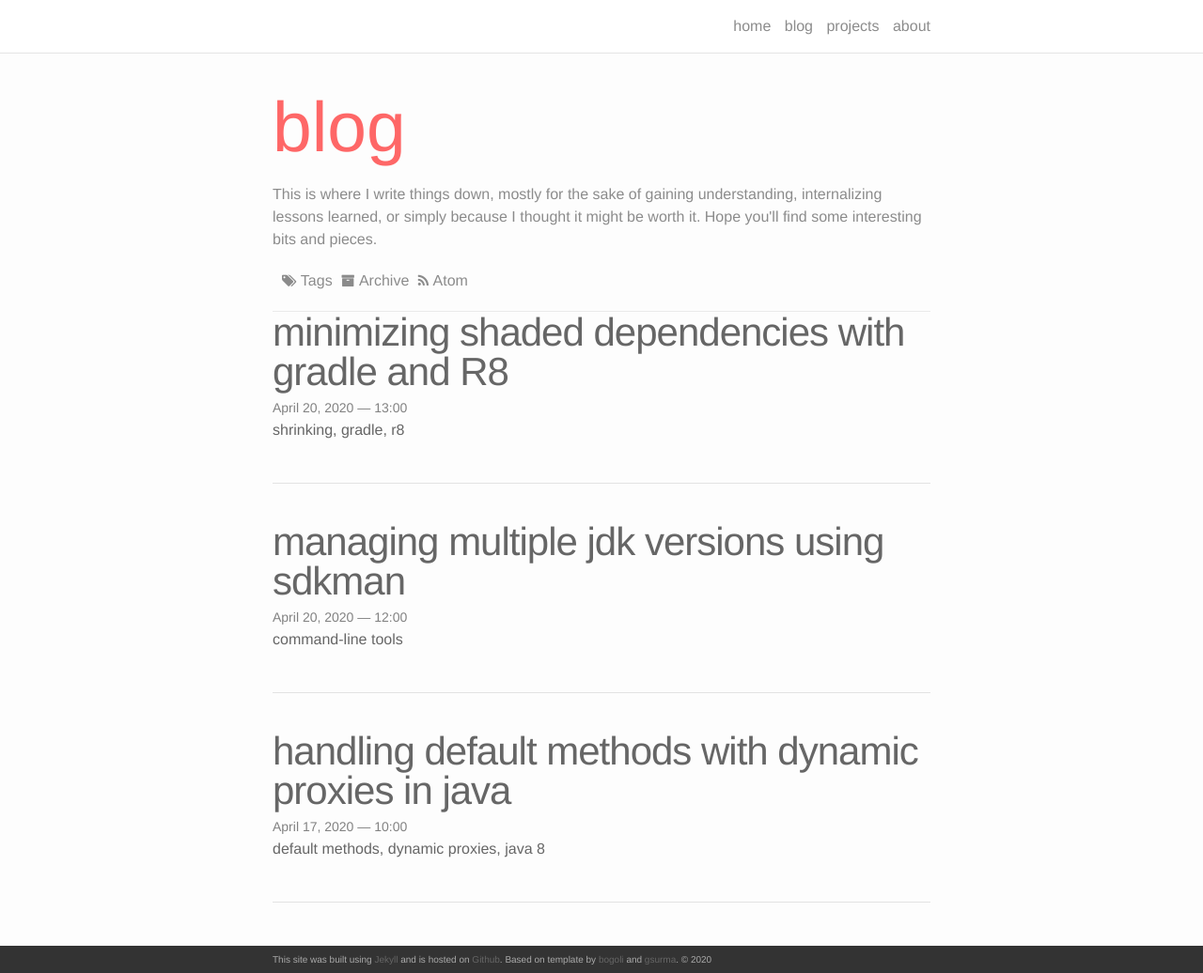
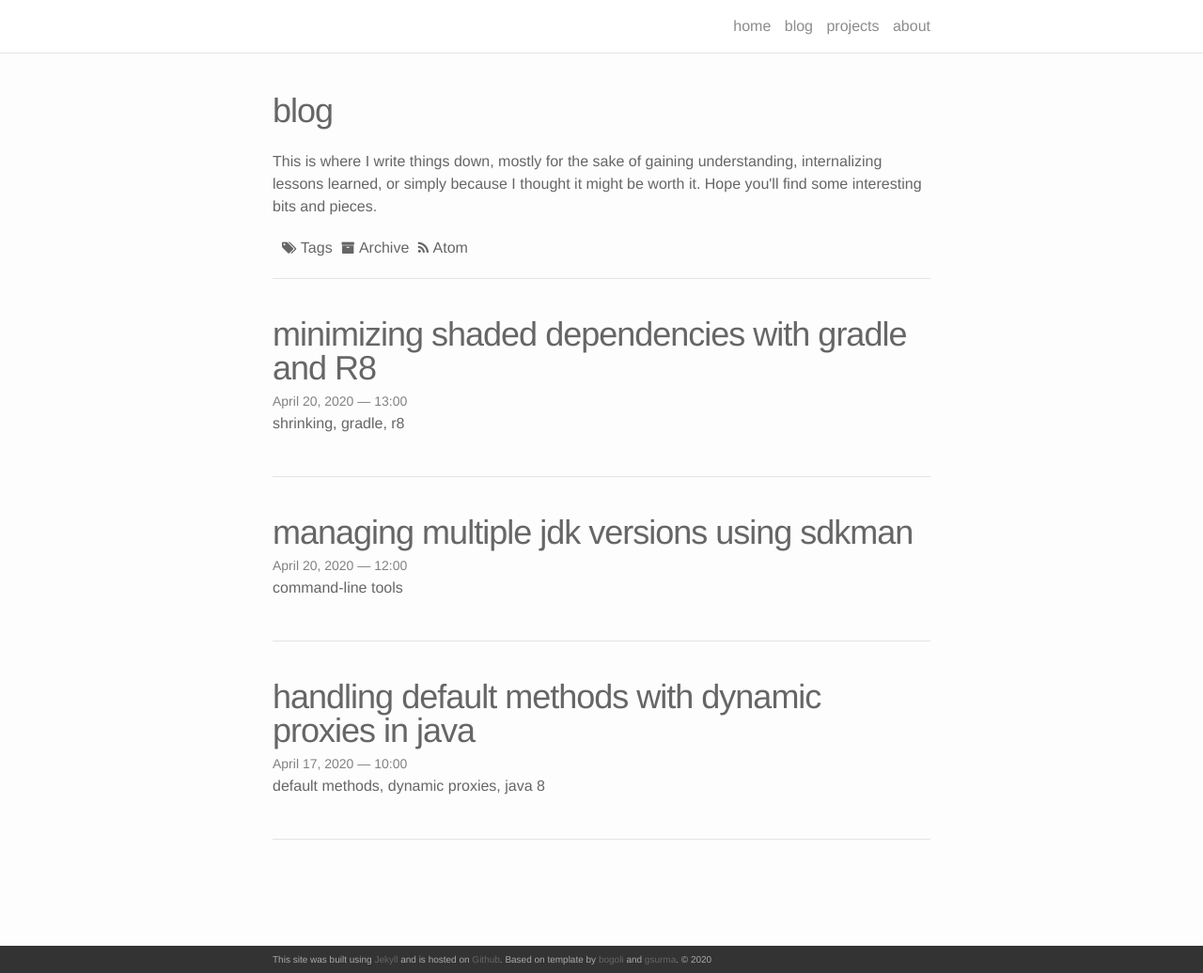
Before and after one commit to netomi/netomi.github.com, a Jekyll site: the page built from blog/index.html, in a window 1280 px wide and 1036 px high. Shown: the whole window at 94% size. Built offline with Jekyll 4.4.1, drawn with Linux system fonts in a browser that asks for light colours; nearby versions of some CDN libraries; the list of posts is cut into pages by our own code.

Commit message:
Slightly update the style for blog posts.

```diff
--- a/_sass/_layout.scss
+++ b/_sass/_layout.scss
@@ -146,7 +146,7 @@
 margin-bottom: $vertical-spacing-unit;
 }
 .post-title {
-font-size: 42px;
+font-size: 36px;
 letter-spacing: -1px;
 line-height: 1;
 @include media-query($on-laptop) {
@@ -155,7 +155,7 @@
 }
 .post-content {
 h2 {
-font-size: 42px;
+font-size: 36px;
 @include media-query($on-laptop) {
 font-size: 28px;
         }
--- a/blog/index.html
+++ b/blog/index.html
@@ -3,15 +3,15 @@
 title: blog
 ---
 
-<div class="header-bar">
-  <h1>blog</h1>
+<header class="post-header">
+  <h1 class="post-title">blog</h1>
   <br/>
   <div>
   <p>This is where I write things down, mostly for the sake of gaining understanding, internalizing lessons learned, or simply because I thought it might be worth it. Hope you'll find some interesting bits and pieces.</p>
   <ul class="blog-nav mt-4"> <li> <a href="/blog/tags/"> <i aria-hidden="true" class="fa fa-tags" title="tags icon" style="font-size: 90%;"></i>&nbsp;Tags </a> </li> <li> <a href="/blog/archive/"> <i aria-hidden="true" class="fa fa-archive" title="archive icon" style="font-size: 90%;"></i>&nbsp;Archive </a> </li> <li> <a href="/blog/atom.xml"> <i aria-hidden="true" class="fa fa-rss" title="RSS feed icon" style="font-size: 90%;"></i>&nbsp;Atom </a> </li> </ul>
   </div>
   <hr>
-</div>
+</header>
 
 <ul class="post-list">
     {% for post in site.posts %}
```
